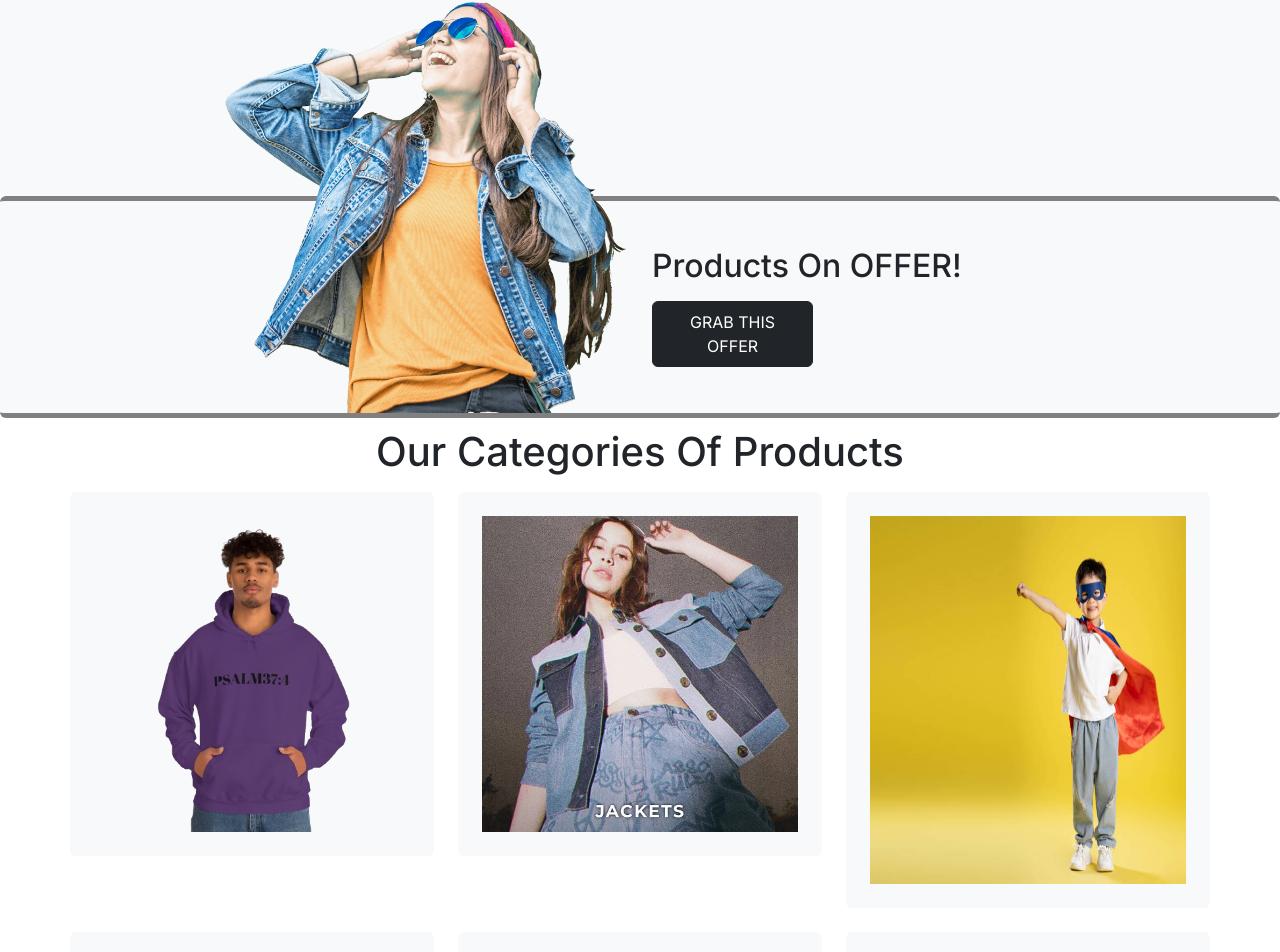
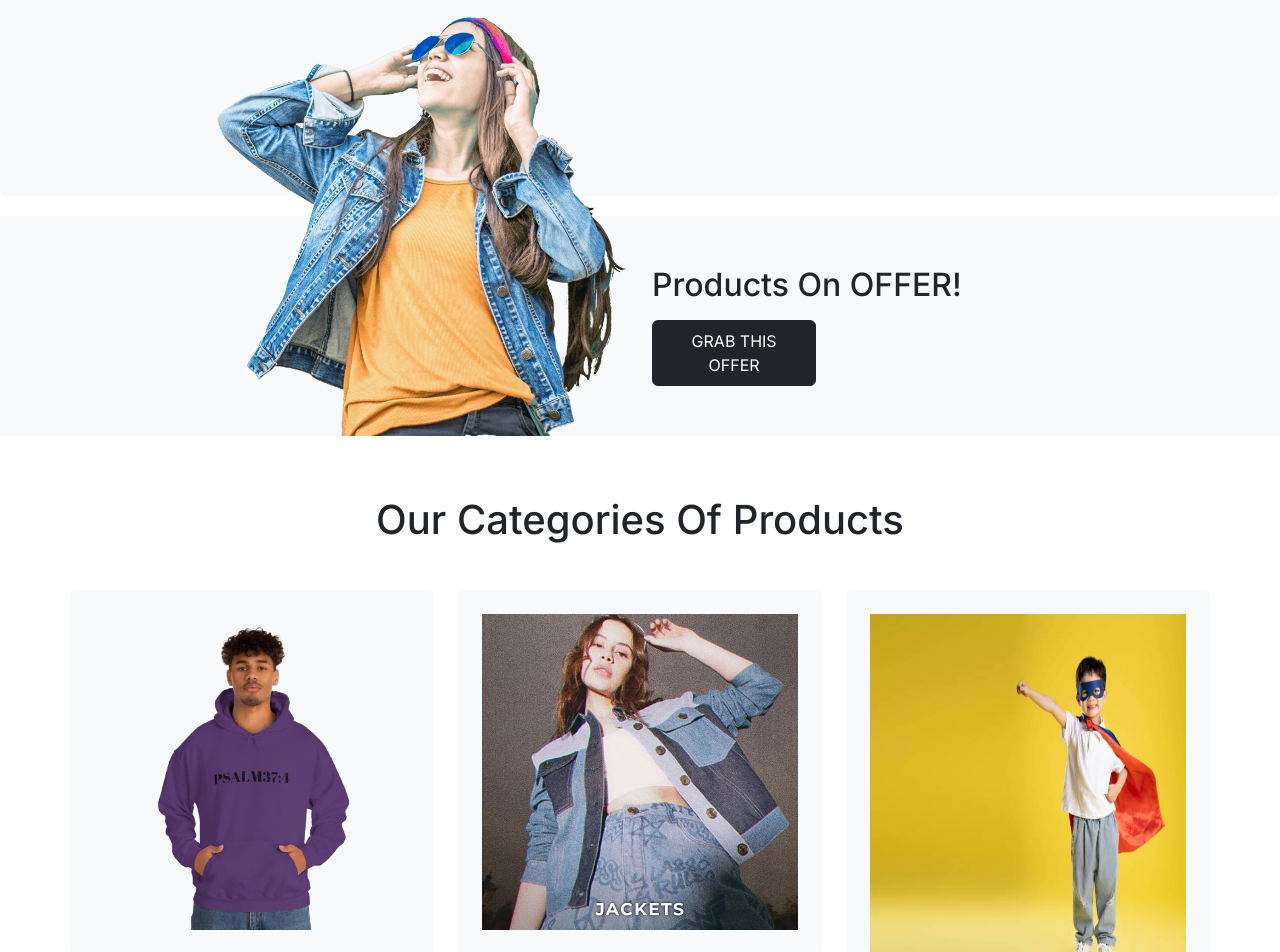
Before and after one commit to 163-sai/shopvibe, a React (Create React App) app in the folder frontend/: page / in a window 1280 px wide. Shown: the part 897-1849 px from the top of the page. Built offline with nearby package versions, Linux system fonts and the light colour scheme; no server answers; what @react-pdf/renderer would draw is missing.

Commit message:
07.05.2024 2

```diff
--- a/frontend/src/components/Pages/Nav/Home.js
+++ b/frontend/src/components/Pages/Nav/Home.js
@@ -158,8 +158,8 @@ const config = {
     </Container>
     </div>
 
-    <Container fluid className="offer-container" style={{  display: 'flex', flexDirection: 'column' }}>
-      <Row className="justify-content-center align-items-center bg-light rounded " style={{border:'none',borderTop:'5px solid grey',borderBottom:'5px solid grey'}}>
+    <Container fluid className="offer-container" style={{  display: 'flex', flexDirection: 'column', padding:'20px 0' }}>
+      <Row className="justify-content-center align-items-center bg-light rounded ">
         <Col xs={12} sm={6} md={4} lg={4} className="text-center mb-3 mb-md-0 " style={{marginTop:'-200px'}}>
           <Image  variant='top'  src={offer} alt="Offer" fluid className="offer-image"
           onMouseOver ={() => setHoveredCard('offer')}
@@ -178,7 +178,7 @@ const config = {
     </Container>
 
     <Container className='figure' style={{  display: 'flex', flexDirection: 'column',padding:'10px 0px', justifyContent: 'center', alignItems: 'center' }}>
-      <h1 style={{textAlign:"center", marginBottom:'30px'}} className="text-center mb-3">Our Categories Of Products</h1>
+      <h1 style={{textAlign:"center", padding:'30px 0'}} className="text-center mb-3">Our Categories Of Products</h1>
     <Row>
       <Col>
         <Figure>
```
